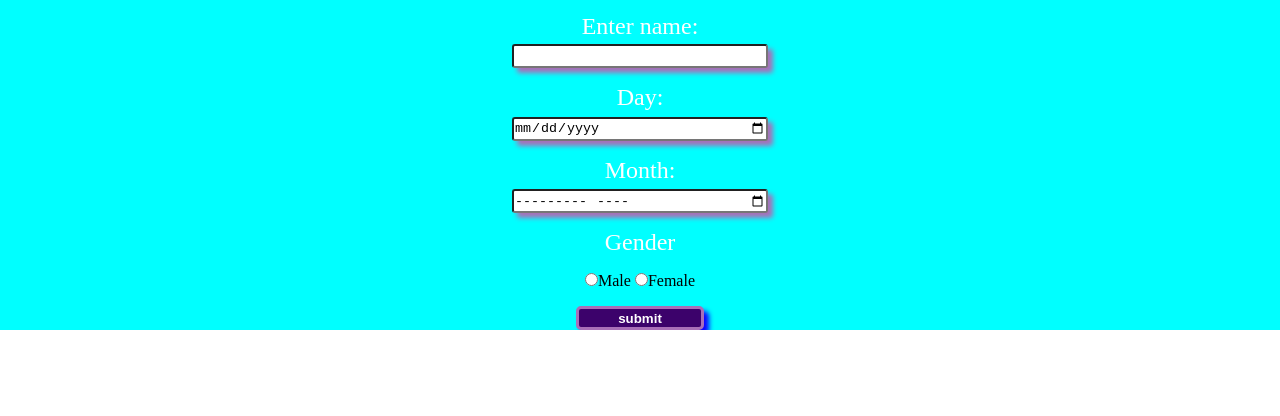
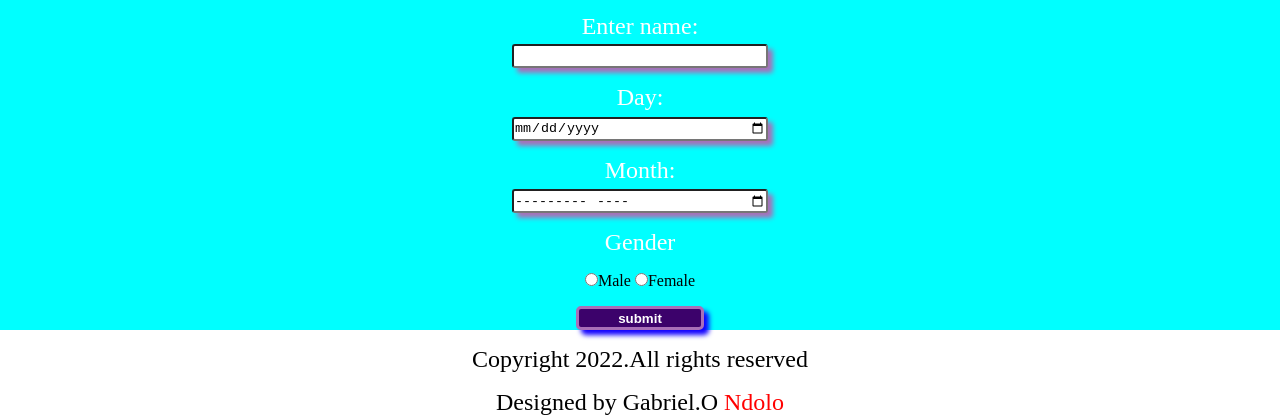
Before and after one commit to Geb54g/birthdaywed, a plain HTML site: page index.html in a window 1280 px wide. Shown: the part 1200-1616 px from the top of the page. Before the commit the page ends 1530 px from the top, so only its background shows below. Drawn offline with Linux system fonts and the light colour scheme.

Commit message:
st:footer:added footer to describe the designed

```diff
--- a/css/style.css
+++ b/css/style.css
@@ -43,7 +43,7 @@ span {
 
 h2 {
   border-bottom: solid red;
-  box-shadow: 2px 0px 2px rgb(17, 0, 255);
+  box-shadow: 2px 5px 2px rgb(17, 0, 255);
 }
 p {
   color: white;
@@ -119,3 +119,6 @@ p {
 .sub:hover {
   background-color: rgb(169, 111, 184);
 }
+.foot {
+  color: black;
+}
--- a/index.html
+++ b/index.html
@@ -50,6 +50,12 @@
                 <button class="sub">submit</button>
         </section>
     </main>
+    <footer>
+        <div class="footbar">
+            <p class="foot">Copyright 2022.All rights reserved</p>
+            <p class="foot">Designed by Gabriel.O <span class="span">Ndolo</span></p>
+        </div>
+    </footer>
     <script src="js/main.js"></script>
 </body>
 </html>
```
